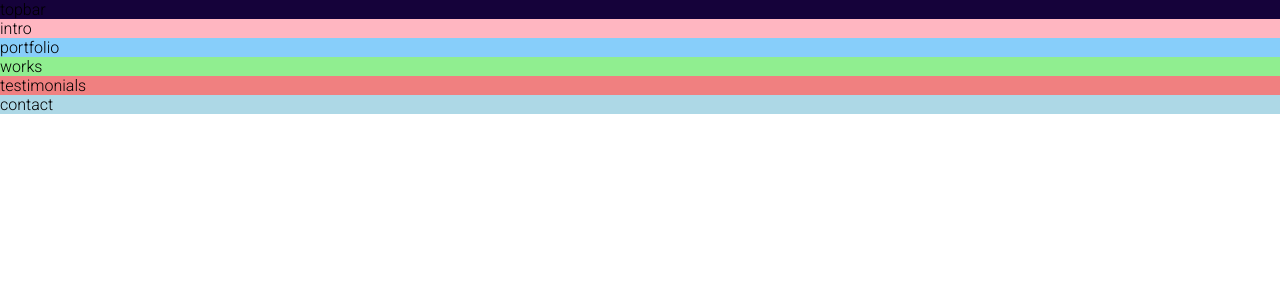
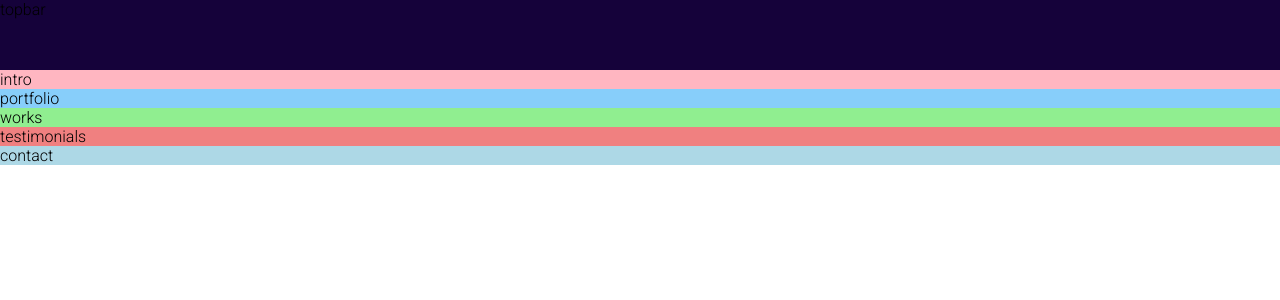
Before and after one commit to JosephNaa/portfolio-website, a React (Create React App) app in the folder frontend/: page / in a window 1280 px wide. Shown: the top 300 px of the page. Built offline with nearby package versions, Linux system fonts and the light colour scheme.

Commit message:
modify scss

```diff
--- a/frontend/src/App.jsx
+++ b/frontend/src/App.jsx
@@ -4,6 +4,7 @@ import Portfolio from './components/portfolio/Portfolio'
 import Testimonials from './components/testimonials/Testimonials'
 import Topbar from './components/topbar/Topbar'
 import Works from './components/works/Works'
+import './app.scss'
 
 function App() {
   return (
--- /dev/null
+++ b/frontend/src/app.scss
@@ -0,0 +1,8 @@
+.app {
+    height: 100vh;
+
+    .sections {
+        width: 100%;
+        height: calc(100vh - 70px);
+    }
+}
--- a/frontend/src/components/topbar/topbar.scss
+++ b/frontend/src/components/topbar/topbar.scss
@@ -1,5 +1,5 @@
 .topbar {
     width: 100%;
-    height: 70%;
+    height: 70px;
     background-color: #15023a;
 }
```
